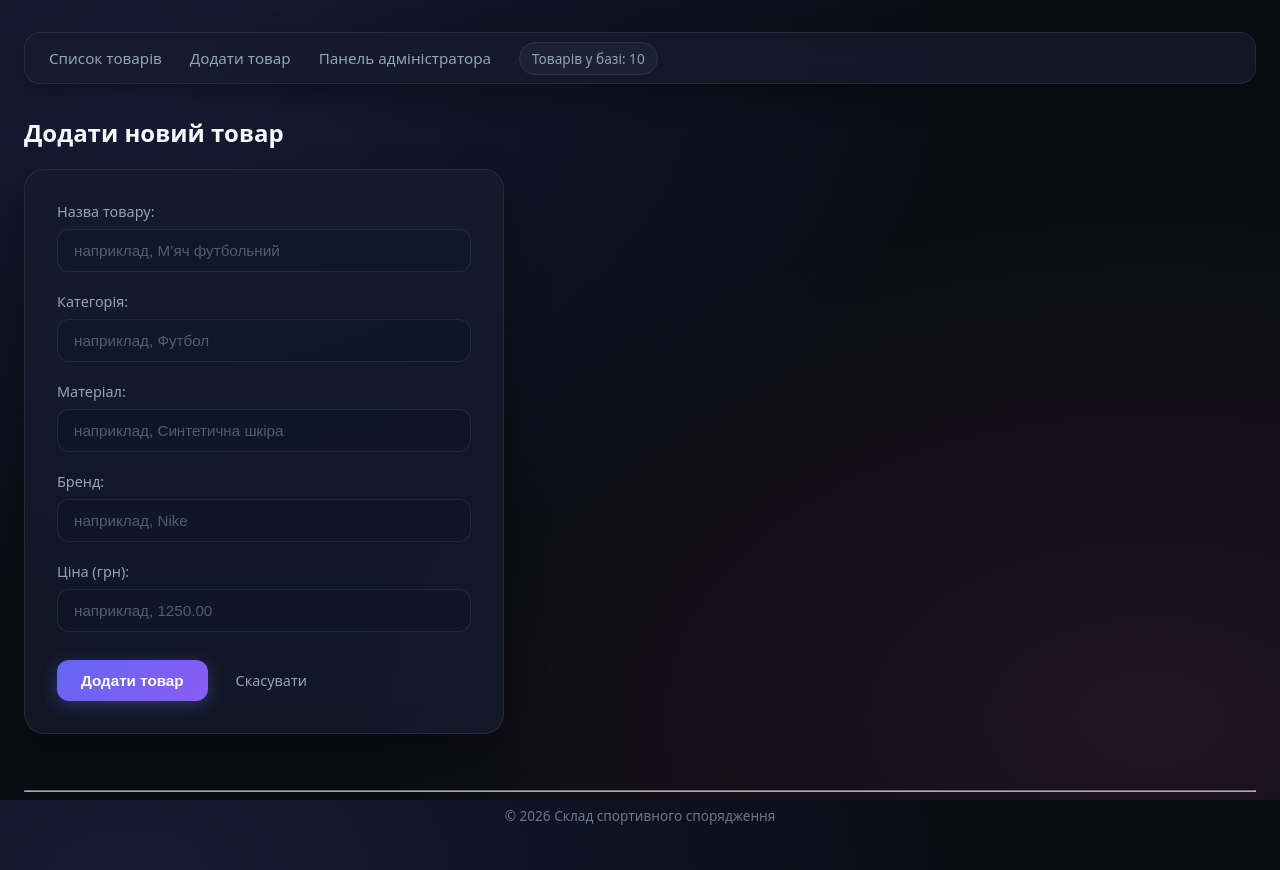
After one commit to sixtymineworld/bosco-backend, a Django app: page /products/add/ in a window 1280 px wide. The commit adds this page. Run offline with Django 5.2, Linux system fonts and the light colour scheme; data comes from the database, SQL or seed files in the repository.

Commit message:
task 5, and update styles

```diff
--- a/core/settings.py
+++ b/core/settings.py
@@ -25,7 +25,7 @@ SECRET_KEY = 'django-insecure-m@qjpac+h(9xg8baxclze0n+m7gz*+z&e2%q-j^*(ou@^5r8-7
 # SECURITY WARNING: don't run with debug turned on in production!
 DEBUG = True
 
-ALLOWED_HOSTS = []
+ALLOWED_HOSTS = ['*']
 
 
 # Application definition
--- a/core/urls.py
+++ b/core/urls.py
@@ -1,9 +1,10 @@
 from django.contrib import admin
 from django.urls import path
-from warehouse.views import products_view, replenish_view
+from warehouse.views import products_view, replenish_view, add_product_view
 
 urlpatterns = [
     path("admin/", admin.site.urls),
     path("products/", products_view, name="products_list"),
+    path("products/add/", add_product_view, name="product_add"),
     path("replenish/<int:count>/", replenish_view, name="products_replenish"),
 ]
--- a/templates/base.html
+++ b/templates/base.html
@@ -12,6 +12,8 @@
         {% include "partials/menu.html" %}
     </header>
 
+    {% include "partials/messages.html" %}
+
     <main>
         {% block content %}
         {% endblock %}
--- a/templates/partials/menu.html
+++ b/templates/partials/menu.html
@@ -2,6 +2,7 @@
 <nav class="main-nav">
     <ul>
         <li><a href="{% url 'products_list' %}">Список товарів</a></li>
+        <li><a href="{% url 'product_add' %}">Додати товар</a></li>
         <li><a href="/admin/">Панель адміністратора</a></li>
         <li><span>Товарів у базі: {% product_count %}</span></li>
     </ul>
--- /dev/null
+++ b/templates/partials/messages.html
@@ -0,0 +1,9 @@
+{% if messages %}
+<div class="messages">
+    {% for message in messages %}
+    <div class="alert alert-{{ message.tags }}">
+        {{ message }}
+    </div>
+    {% endfor %}
+</div>
+{% endif %}
--- a/warehouse/static/warehouse/css/style.css
+++ b/warehouse/static/warehouse/css/style.css
@@ -1,18 +1,45 @@
-/* Base styles */
-body {
-    font-family: Arial, sans-serif;
-    margin: 0;
-    padding: 24px;
-    background-color: #fdfdfd;
-    color: #333;
+:root {
+    --bg-main: #0a0d14;
+    --card-bg: rgba(22, 27, 46, 0.75);
+    --border-color: rgba(255, 255, 255, 0.08);
+    --accent: #6366f1;
+    --accent-glow: rgba(99, 102, 241, 0.35);
+    --accent-hover: #4f46e5;
+    --text-primary: #f8fafc;
+    --text-muted: #94a3b8;
+    --success: #10b981;
+    --success-bg: rgba(16, 185, 129, 0.12);
+    --danger: #f43f5e;
+    --danger-bg: rgba(244, 63, 94, 0.12);
 }
 
-/* Navigation menu */
+*, *::before, *::after {
+    box-sizing: border-box;
+}
+
+body {
+    font-family: 'Plus Jakarta Sans', system-ui, -apple-system, BlinkMacSystemFont, 'Segoe UI', Roboto, sans-serif;
+    margin: 0;
+    min-height: 100vh;
+    padding: 32px 24px;
+    background-color: var(--bg-main);
+    background-image:
+        radial-gradient(at 10% 10%, rgba(99, 102, 241, 0.15) 0px, transparent 50%),
+        radial-gradient(at 90% 90%, rgba(236, 72, 153, 0.1) 0px, transparent 50%);
+    background-attachment: fixed;
+    color: var(--text-primary);
+    -webkit-font-smoothing: antialiased;
+}
+
 .main-nav {
-    background-color: #2c3e50;
-    padding: 12px 20px;
-    border-radius: 6px;
-    margin-bottom: 24px;
+    background: var(--card-bg);
+    backdrop-filter: blur(16px);
+    -webkit-backdrop-filter: blur(16px);
+    border: 1px solid var(--border-color);
+    padding: 14px 24px;
+    border-radius: 16px;
+    margin-bottom: 32px;
+    box-shadow: 0 10px 30px rgba(0, 0, 0, 0.3);
 }
 
 .main-nav ul {
@@ -20,61 +47,224 @@ body {
     margin: 0;
     padding: 0;
     display: flex;
-    gap: 20px;
+    gap: 28px;
     align-items: center;
 }
 
 .main-nav a {
-    color: #ecf0f1;
+    color: var(--text-muted);
     text-decoration: none;
     font-weight: 500;
+    font-size: 0.95rem;
+    position: relative;
+    padding: 4px 0;
+    transition: color 0.25s ease;
+}
+
+.main-nav a::after {
+    content: '';
+    position: absolute;
+    bottom: -2px;
+    left: 0;
+    width: 0;
+    height: 2px;
+    background: linear-gradient(90deg, #6366f1, #a855f7);
+    border-radius: 2px;
+    transition: width 0.3s cubic-bezier(0.4, 0, 0.2, 1);
 }
 
 .main-nav a:hover {
-    color: #3498db;
-    text-decoration: underline;
+    color: #fff;
+    text-decoration: none;
+}
+
+.main-nav a:hover::after {
+    width: 100%;
 }
 
 .main-nav span {
-    color: #bdc3c7;
+    color: var(--text-muted);
     margin-left: auto;
-    font-size: 0.9em;
+    font-size: 0.85rem;
+    background: rgba(255, 255, 255, 0.04);
+    padding: 6px 12px;
+    border-radius: 20px;
+    border: 1px solid var(--border-color);
 }
 
-/* Products table */
 .products-table {
-    border-collapse: collapse;
+    border-collapse: separate;
+    border-spacing: 0;
     width: 100%;
     max-width: 900px;
-    margin-top: 16px;
-    background-color: #fff;
-    box-shadow: 0 1px 3px rgba(0, 0, 0, 0.1);
+    margin-top: 24px;
+    background: var(--card-bg);
+    backdrop-filter: blur(12px);
+    border-radius: 18px;
+    overflow: hidden;
+    border: 1px solid var(--border-color);
+    box-shadow: 0 12px 36px rgba(0, 0, 0, 0.25);
 }
 
 .products-table th,
 .products-table td {
-    border: 1px solid #e0e0e0;
-    padding: 10px 14px;
+    padding: 16px 20px;
     text-align: left;
 }
 
 .products-table th {
-    background-color: #f4f6f8;
-    color: #2c3e50;
+    background: rgba(255, 255, 255, 0.03);
+    color: var(--text-muted);
     font-weight: 600;
+    font-size: 0.85rem;
+    letter-spacing: 0.05em;
+    text-transform: uppercase;
+    border-bottom: 1px solid var(--border-color);
 }
 
-.products-table tr:nth-child(even) {
-    background-color: #fcfcfc;
+.products-table td {
+    color: var(--text-primary);
+    border-bottom: 1px solid var(--border-color);
+    transition: background 0.2s ease;
 }
 
-.products-table tr:hover {
-    background-color: #f1f7ff;
+.products-table tr:last-child td {
+    border-bottom: none;
 }
 
-/* Footer */
+.products-table tr:hover td {
+    background: rgba(99, 102, 241, 0.08);
+}
+
+.messages {
+    margin-bottom: 24px;
+    max-width: 900px;
+}
+
+.alert {
+    padding: 14px 20px;
+    border-radius: 14px;
+    margin-bottom: 12px;
+    font-size: 0.95rem;
+    display: flex;
+    align-items: center;
+    backdrop-filter: blur(8px);
+    border: 1px solid;
+    animation: slideIn 0.3s cubic-bezier(0.16, 1, 0.3, 1);
+}
+
+@keyframes slideIn {
+    from { opacity: 0; transform: translateY(-8px); }
+    to { opacity: 1; transform: translateY(0); }
+}
+
+.alert-success {
+    background: var(--success-bg);
+    color: #6ee7b7;
+    border-color: rgba(16, 185, 129, 0.3);
+    box-shadow: 0 4px 20px rgba(16, 185, 129, 0.15);
+}
+
+.alert-error {
+    background: var(--danger-bg);
+    color: #fda4af;
+    border-color: rgba(244, 63, 94, 0.3);
+    box-shadow: 0 4px 20px rgba(244, 63, 94, 0.15);
+}
+
+.product-form {
+    max-width: 480px;
+    background: var(--card-bg);
+    backdrop-filter: blur(16px);
+    padding: 32px;
+    border: 1px solid var(--border-color);
+    border-radius: 20px;
+    box-shadow: 0 20px 40px rgba(0, 0, 0, 0.35);
+}
+
+.form-group {
+    margin-bottom: 20px;
+}
+
+.form-group label {
+    display: block;
+    margin-bottom: 8px;
+    font-weight: 500;
+    font-size: 0.9rem;
+    color: var(--text-muted);
+}
+
+.form-group input {
+    width: 100%;
+    padding: 12px 16px;
+    background: rgba(15, 23, 42, 0.6);
+    border: 1px solid var(--border-color);
+    border-radius: 12px;
+    font-size: 0.95rem;
+    color: #fff;
+    transition: all 0.25s ease;
+}
+
+.form-group input::placeholder {
+    color: rgba(148, 163, 184, 0.5);
+}
+
+.form-group input:focus {
+    outline: none;
+    background: rgba(15, 23, 42, 0.9);
+    border-color: var(--accent);
+    box-shadow: 0 0 0 4px var(--accent-glow);
+}
+
+.form-actions {
+    display: flex;
+    gap: 16px;
+    align-items: center;
+    margin-top: 28px;
+}
+
+.btn-submit {
+    background: linear-gradient(135deg, #6366f1 0%, #8b5cf6 100%);
+    color: #fff;
+    border: none;
+    padding: 12px 24px;
+    border-radius: 12px;
+    font-weight: 600;
+    font-size: 0.95rem;
+    cursor: pointer;
+    box-shadow: 0 4px 16px var(--accent-glow);
+    transition: all 0.25s cubic-bezier(0.4, 0, 0.2, 1);
+}
+
+.btn-submit:hover {
+    transform: translateY(-2px);
+    box-shadow: 0 8px 24px rgba(99, 102, 241, 0.5);
+}
+
+.btn-submit:active {
+    transform: translateY(0);
+}
+
+.btn-cancel {
+    color: var(--text-muted);
+    text-decoration: none;
+    font-size: 0.9rem;
+    font-weight: 500;
+    padding: 8px 12px;
+    border-radius: 8px;
+    transition: all 0.2s ease;
+}
+
+.btn-cancel:hover {
+    color: #fff;
+    background: rgba(255, 255, 255, 0.05);
+    text-decoration: none;
+}
+
 footer {
-    margin-top: 40px;
-    color: #7f8c8d;
-    font-size: 0.85em;
+    margin-top: 56px;
+    color: var(--text-muted);
+    font-size: 0.85rem;
+    text-align: center;
+    opacity: 0.7;
 }
--- /dev/null
+++ b/warehouse/templates/warehouse/product_form.html
@@ -0,0 +1,40 @@
+{% extends "base.html" %}
+
+{% block title %}Додати товар | Склад{% endblock %}
+
+{% block content %}
+<h2>Додати новий товар</h2>
+
+<form method="post" class="product-form">
+    {% csrf_token %}
+    <div class="form-group">
+        <label for="name">Назва товару:</label>
+        <input type="text" id="name" name="name" required maxlength="150" placeholder="наприклад, М’яч футбольний">
+    </div>
+
+    <div class="form-group">
+        <label for="category">Категорія:</label>
+        <input type="text" id="category" name="category" required maxlength="100" placeholder="наприклад, Футбол">
+    </div>
+
+    <div class="form-group">
+        <label for="material">Матеріал:</label>
+        <input type="text" id="material" name="material" required maxlength="100" placeholder="наприклад, Синтетична шкіра">
+    </div>
+
+    <div class="form-group">
+        <label for="brand">Бренд:</label>
+        <input type="text" id="brand" name="brand" required maxlength="100" placeholder="наприклад, Nike">
+    </div>
+
+    <div class="form-group">
+        <label for="price">Ціна (грн):</label>
+        <input type="number" id="price" name="price" step="0.01" min="0" required placeholder="наприклад, 1250.00">
+    </div>
+
+    <div class="form-actions">
+        <button type="submit" class="btn-submit">Додати товар</button>
+        <a href="{% url 'products_list' %}" class="btn-cancel">Скасувати</a>
+    </div>
+</form>
+{% endblock %}
--- a/warehouse/views.py
+++ b/warehouse/views.py
@@ -1,4 +1,5 @@
-from django.shortcuts import render
+from django.shortcuts import render, redirect
+from django.contrib import messages
 import random
 from django.http import HttpResponse
 from .models import Product
@@ -49,6 +50,36 @@ def products_view(request):
   return render(request, "warehouse/products.html", {"products": products})
 
 
+def add_product_view(request):
+  if request.method == "POST":
+    name = request.POST.get("name", "").strip()
+    category = request.POST.get("category", "").strip()
+    material = request.POST.get("material", "").strip()
+    brand = request.POST.get("brand", "").strip()
+    price_raw = request.POST.get("price", "").strip()
+
+    if not (name and category and material and brand and price_raw):
+      messages.error(request, "Будь ласка, заповніть усі поля.")
+      return render(request, "warehouse/product_form.html")
+
+    try:
+      price = float(price_raw)
+      Product.objects.create(
+          name=name,
+          category=category,
+          material=material,
+          brand=brand,
+          price=price,
+      )
+      messages.success(request, f"Товар «{name}» успішно додано!")
+      return redirect("products_list")
+    except ValueError:
+      messages.error(request, "Некоректний формат ціни.")
+      return render(request, "warehouse/product_form.html")
+
+  return render(request, "warehouse/product_form.html")
+
+
 
 def replenish_view(request, count: int):
   if count <= 0:
```
